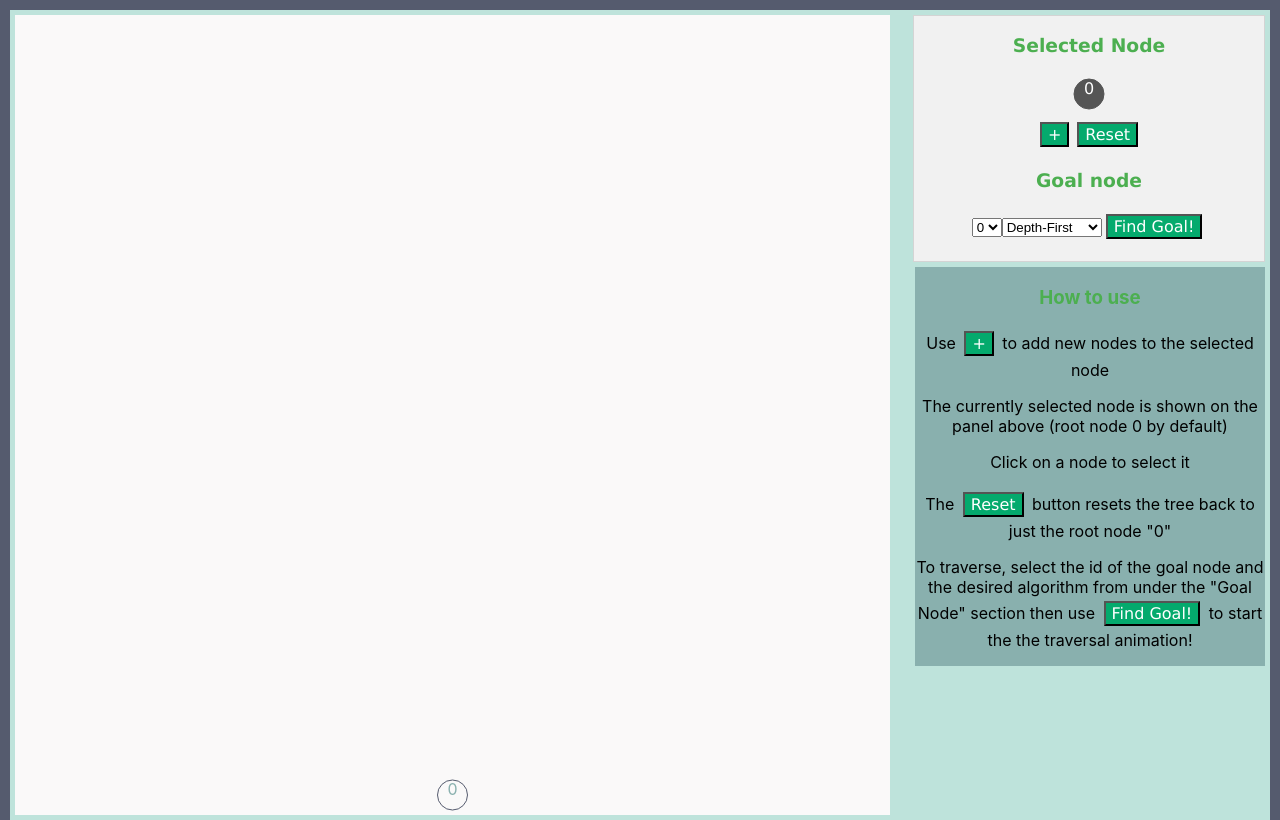
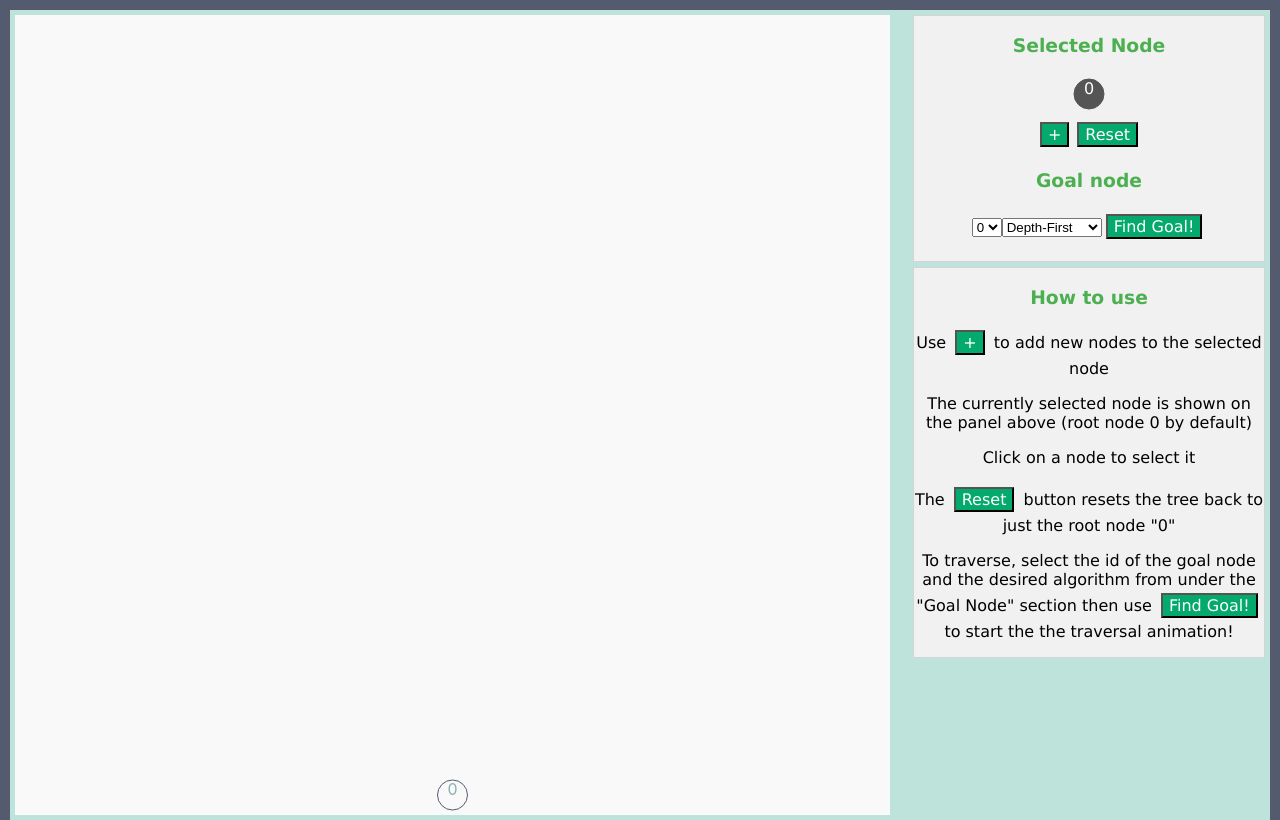
Before and after one commit to dcgfz2/Tree-Search-React, a React (Create React App) app: page / in a window 1280 px wide. Built offline with nearby package versions, Linux system fonts and the light colour scheme.

Commit message:
update instructions to reflect style changes

```diff
--- a/src/components/instructions.css
+++ b/src/components/instructions.css
@@ -1,8 +1,10 @@
 .instructions-container{
+    font: 100% Verdana;
     width: 28%;
     max-height: calc(100% - 250px);
     float: right;
-    background-color: #89B0AE;
+    border: 1px solid #d4d4d4;
+    background-color: #f1f1f1;
     margin-top: 5px;
     overflow: auto;
     text-align: center;
```
